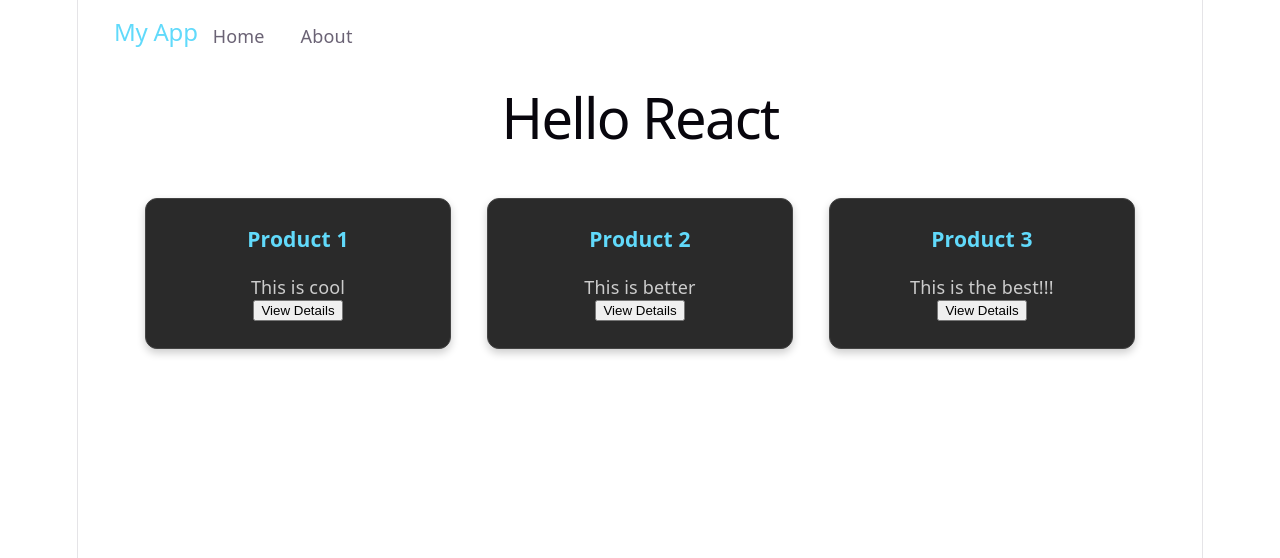
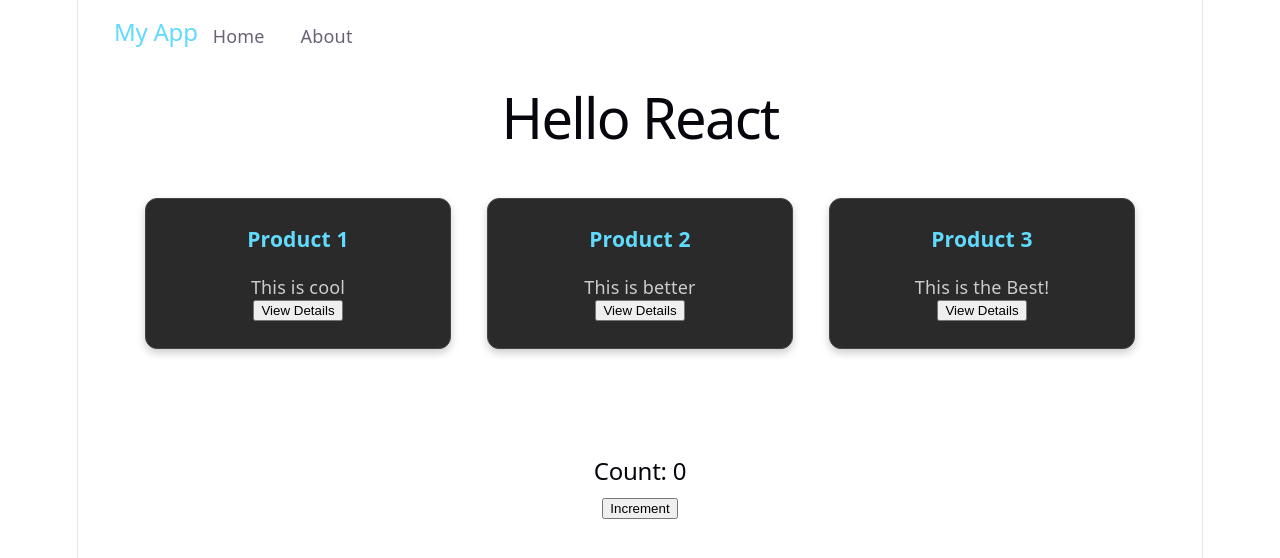
Before and after one commit to jprinz-cc/2500WorkshopReact, a React (Vite) app: page / in a window 1280 px wide. Shown: the top 558 px of the page. Built offline with nearby package versions, Linux system fonts and the light colour scheme.

Commit message:
Created Counter comp; Started RegisterForm comp;

```diff
--- a/src/App.css
+++ b/src/App.css
@@ -8,3 +8,10 @@
   max-width: 1200px;
   margin: 0 auto;
 }
+
+.app-footer {
+  text-align: center;
+  padding: 2rem;
+  margin-top: 2rem;
+  border-top: 1pm solid #444
+}
--- a/src/App.jsx
+++ b/src/App.jsx
@@ -5,9 +5,9 @@ import heroImg from './assets/hero.png'
 import './App.css'
 import Navbar from './components/Navbar';
 import Card from './components/Card';
+import Counter from './components/Counter';
 
 function App() {
-  const [count, setCount] = useState(0)
 
   return (
     <>
@@ -17,9 +17,12 @@ function App() {
         <div className='container'>
           <Card title="Product 1" description="This is cool" />
           <Card title="Product 2" description="This is better" />
-          <Card title="Product 3" description="This is the best!!!" />
+          <Card title="Product 3" description="This is the Best!" />
         </div>
       </div>
+      <footer className="app-footer">
+        <Counter />
+      </footer>
     </>
   )
 }
--- /dev/null
+++ b/src/components/Counter.jsx
@@ -0,0 +1,14 @@
+import { useState } from 'react';
+
+function Counter() {
+    const [count, setCount] = useState(0);
+    return (
+        <>
+        <div>
+            <h2>Count: {count}</h2>
+            <button onClick={() => setCount(count + 1)}>Increment</button>
+        </div>
+        </>
+    );
+}
+export default Counter;
```
Also changed, not shown: src/components/RegisterForm.jsx (added, +12 -0 lines), src/components/RegisterForm.css (added).
